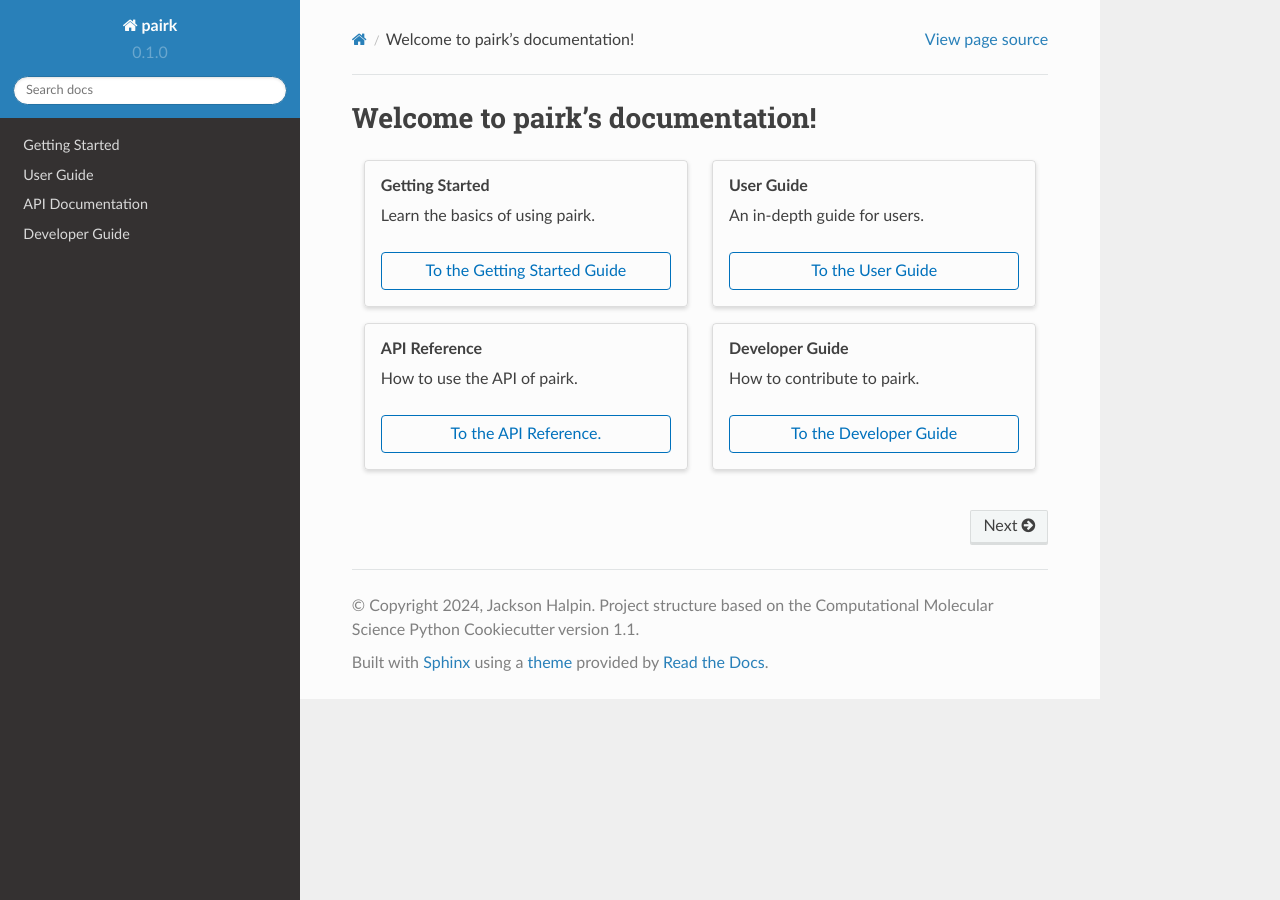
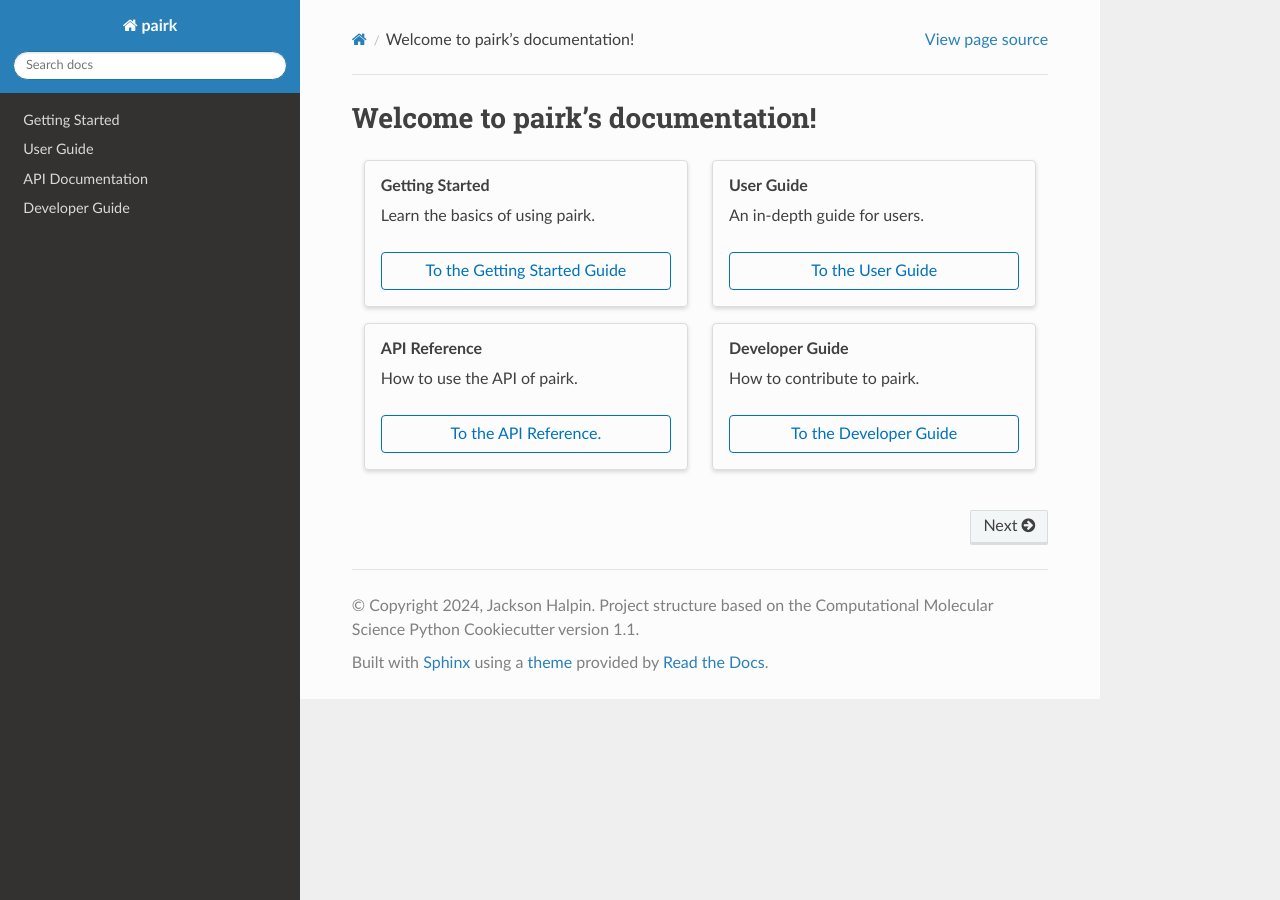
Before and after one commit to jacksonh1/pairk, a Sphinx documentation site: the page built from docs/index.rst, in a window 1280 px wide. Built offline with Sphinx 7.4.7 and the Read the Docs theme 2.0.0, drawn with Linux system fonts in a browser that asks for light colours; the version number could not be read and is left out.

```diff
--- a/docs/conf.py
+++ b/docs/conf.py
@@ -31,9 +31,9 @@ copyright = (
 author = "Jackson Halpin"
 
 # The short X.Y version
-version = "0.1.0"
+version = ""
 # The full version, including alpha/beta/rc tags
-release = "0.1.0"
+release = ""
 
 
 # -- General configuration ---------------------------------------------------
--- a/docs/requirements.yaml
+++ b/docs/requirements.yaml
@@ -18,6 +18,7 @@ dependencies:
   - sphinxcontrib-qthelp
   - sphinxcontrib-serializinghtml
   - pydata-sphinx-theme
+  - numpy
     # Pip-only installs
   - pip:
     - -e ../
--- a/pyproject.toml
+++ b/pyproject.toml
@@ -26,7 +26,7 @@ dependencies = [
 
 # Update the urls once the hosting is set up.
 #[project.urls]
-#"Source" = "https://github.com/<username>/pairk/"
+#"Source" = "https://github.com/jacksonh1/pairk/"
 #"Documentation" = "https://pairk.readthedocs.io/"
 
 [project.optional-dependencies]
```
